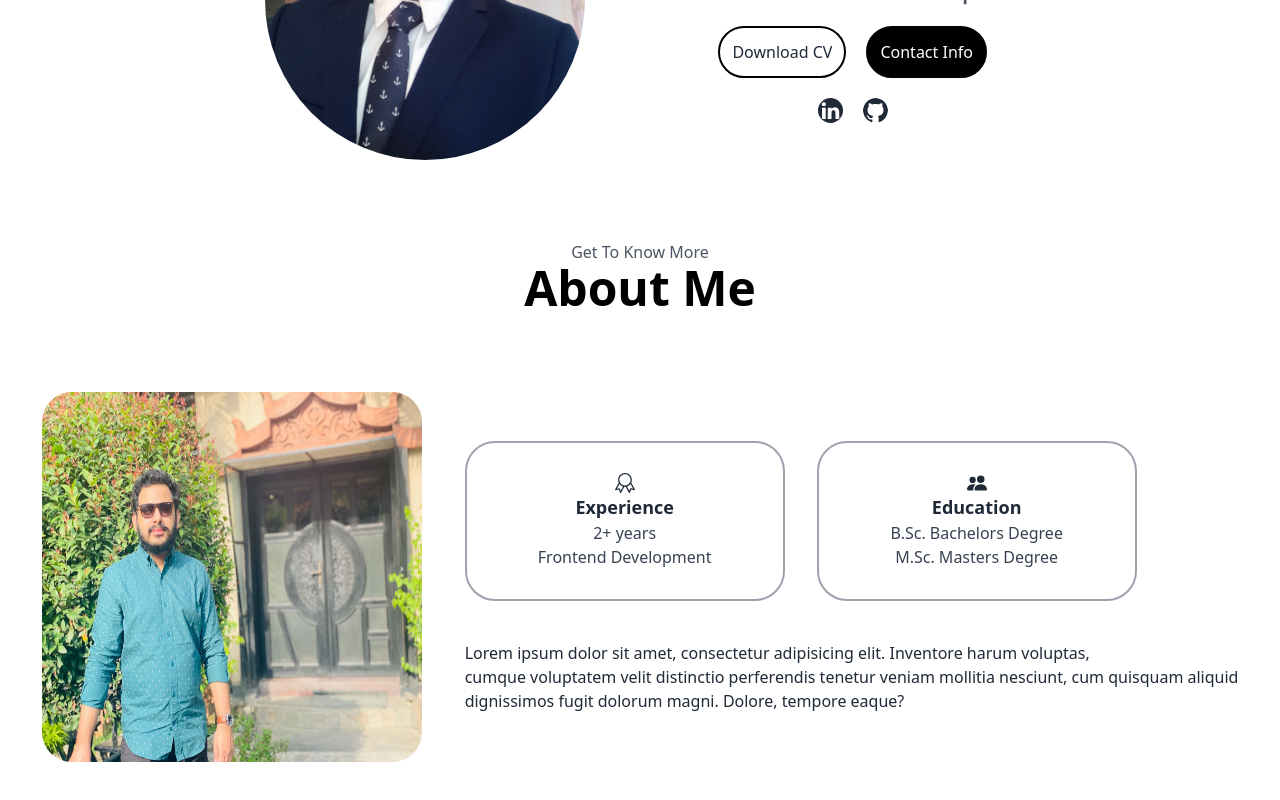
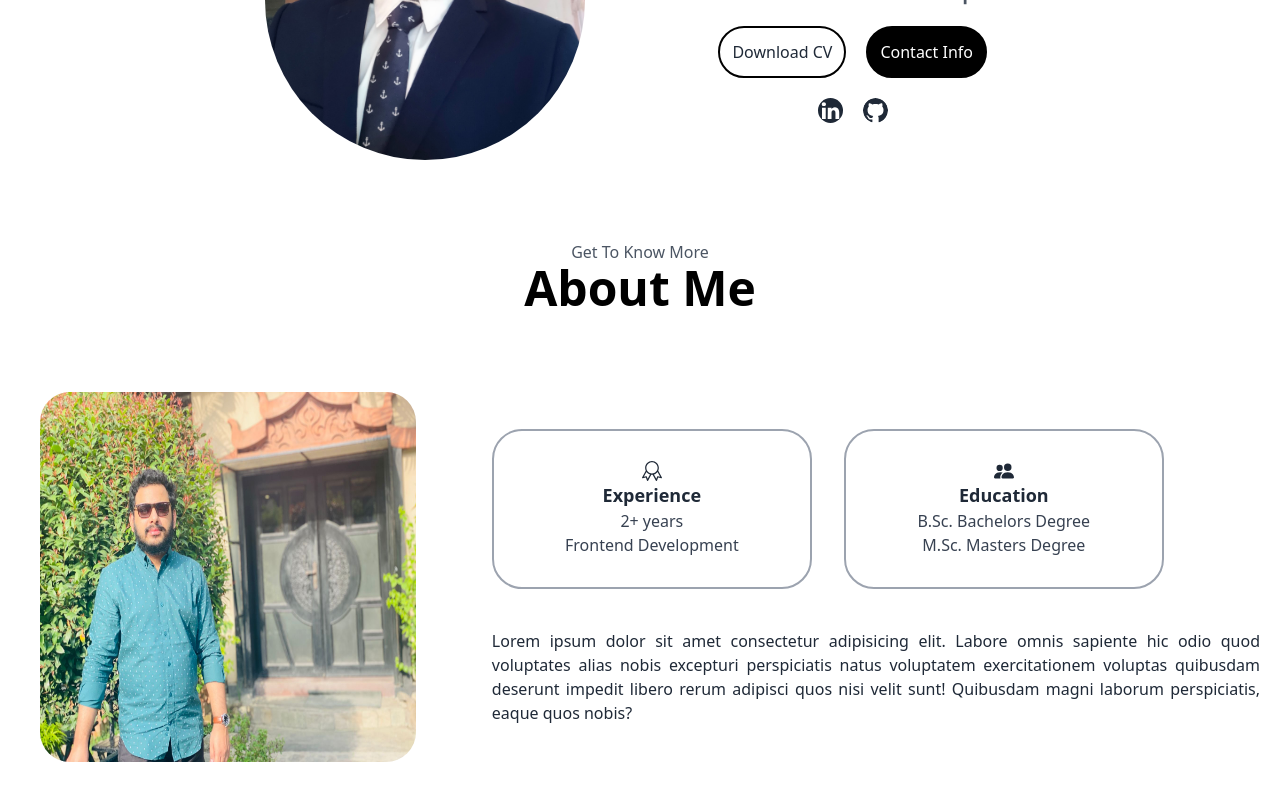
Before and after one commit to Sadab-7878/ultimatePortfolio, a React (Vite) app: page / in a window 1280 px wide. Shown: the part 400-1200 px from the top of the page. Built offline with nearby package versions, Linux system fonts and the light colour scheme.

Commit message:
modifying about component

```diff
--- a/src/components/About.jsx
+++ b/src/components/About.jsx
@@ -19,37 +19,40 @@ const About = () => {
 
         {/* 2 */}
 
-        <div className="my-10 lg:my-20   lg:flex lg:justify-around">
+        <div className="my-10  lg:my-20 lg:flex lg:justify-around lg:space-x-24 ">
           <div>
             <img
               src={Ab}
               alt=""
-              className=" w-[200px] h-[200px] mx-auto lg:w-[380px] lg:h-[370px] rounded-[30px]"
+              className=" w-[200px] h-[200px] mx-auto lg:mx-5 lg:w-[1100px] lg:h-[370px] rounded-[30px]"
             />
           </div>
 
-          <div className="flex flex-col justify-center gap-10 my-10 lg:my-0">
-            <div className="mx-auto gap-3 md:mx-auto lg:mx-0 flex md:flex md:gap-8">
-              <div className="border-2 border-gray-400 w-36 h-48 md:w-80 md:h-40 rounded-[30px] flex flex-col justify-center items-center text-center ">
+          <div className="flex flex-col justify-center  items-center lg:items-start   gap-10   my-10 lg:my-0">
+            <div className="space-y-8   md:space-y-0  md:flex md:gap-8">
+
+              <div className="border-2 border-gray-400 w-80 h-40 rounded-[30px] flex flex-col justify-center items-center text-center ">
                 <SlBadge size={20} />
 
                 <p className="font-bold text-lg">Experience</p>
                 <p className="text-gray-700">2+ years</p>
                 <p className="text-gray-700">Frontend Development</p>
               </div>
-              <div className="border-2 border-gray-400 pt-5 md:pt-0 w-36 h-48 md:w-80 md:h-40 rounded-[30px] flex flex-col justify-center items-center text-center ">
+              <div className="border-2 border-gray-400 w-80 h-40 rounded-[30px] flex flex-col justify-center items-center text-center ">
                 <BsFillPeopleFill size={20} />
 
                 <p className="font-bold text-lg">Education</p>
                 <p className="text-gray-700">B.Sc. Bachelors Degree</p>
                 <p className="text-gray-700">M.Sc. Masters Degree</p>
               </div>
+
             </div>
-            <div className="text-center lg:text-start">
-               Lorem ipsum dolor sit amet, consectetur adipisicing elit. Inventore harum voluptas, <br /> cumque voluptatem velit distinctio
-               perferendis tenetur veniam mollitia nesciunt, cum quisquam aliquid <br />  dignissimos fugit dolorum magni. Dolore, tempore eaque?
+            <div className="text-justify px-10 lg:px-0">
+            Lorem ipsum dolor sit amet consectetur adipisicing elit. Labore omnis sapiente hic odio quod voluptates alias nobis
+            excepturi perspiciatis natus voluptatem exercitationem voluptas quibusdam deserunt impedit libero rerum adipisci  quos nisi velit sunt! Quibusdam magni  laborum perspiciatis, eaque quos nobis?
             </div>
           </div>
+
         </div>
       </div>
     </>
```
